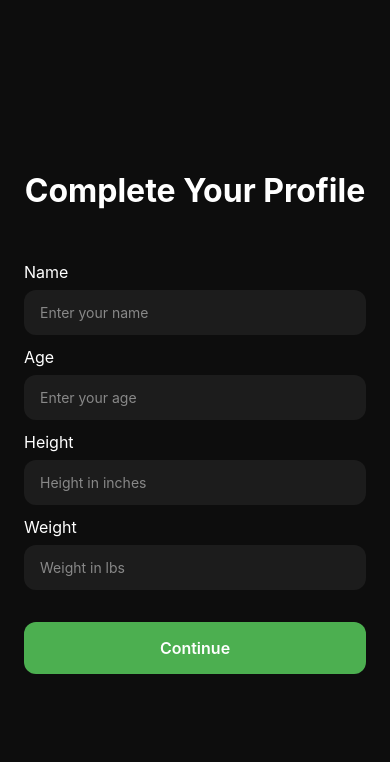
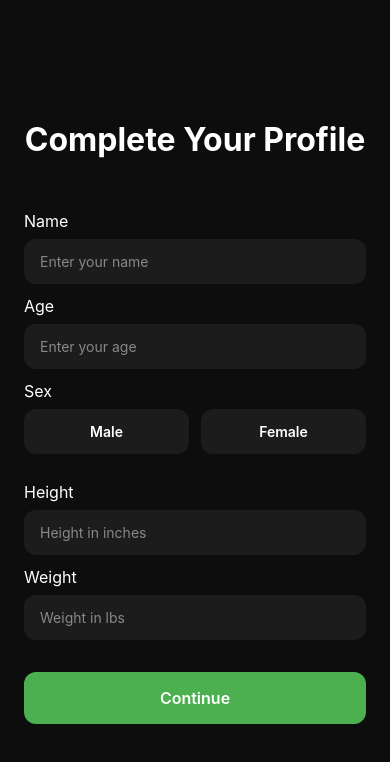
Before and after one commit to DAngelo345/FitnessApp, a React Native app: screen / in a window 390 px wide. Shown: the top 762 px of the page. Built offline with nearby package versions, Linux system fonts and the light colour scheme.

Commit message:
Add profile setup validation

```diff
--- a/src/screens/ProfileSetupScreen.tsx
+++ b/src/screens/ProfileSetupScreen.tsx
@@ -5,18 +5,26 @@ import {
   TextInput,
   TouchableOpacity,
   StyleSheet,
+  Alert,
 } from 'react-native';
 
 export default function ProfileSetupScreen() {
   const [name, setName] = useState('');
   const [age, setAge] = useState('');
+  const [sex, setSex] = useState('');
   const [height, setHeight] = useState('');
   const [weight, setWeight] = useState('');
 
 const handleContinue = () => {
+  if (!name || !age || !sex || !height || !weight) {
+    Alert.alert('Please fill out all fields');
+    return;
+  }
+
   console.log({
     name,
     age,
+    sex,
     height,
     weight,
   });
@@ -45,6 +53,29 @@ export default function ProfileSetupScreen() {
         keyboardType="numeric"
       />
 
+      <Text style={styles.label}>Sex</Text>
+      <View style={styles.sexContainer}>
+        <TouchableOpacity
+          style={[
+            styles.sexButton,
+            sex === 'Male' && styles.selectedSexButton,
+          ]}
+          onPress={() => setSex('Male')}
+        >
+          <Text style={styles.sexButtonText}>Male</Text>
+        </TouchableOpacity>
+
+        <TouchableOpacity
+          style={[
+            styles.sexButton,
+            sex === 'Female' && styles.selectedSexButton,
+          ]}
+          onPress={() => setSex('Female')}
+        >
+          <Text style={styles.sexButtonText}>Female</Text>
+        </TouchableOpacity>
+      </View>
+
       <Text style={styles.label}>Height</Text>
       <TextInput
         style={styles.input}
@@ -65,10 +96,7 @@ export default function ProfileSetupScreen() {
         keyboardType="numeric"
       />
 
-      <TouchableOpacity
-        style={styles.button}
-        onPress={handleContinue}
-      >
+      <TouchableOpacity style={styles.button} onPress={handleContinue}>
         <Text style={styles.buttonText}>Continue</Text>
       </TouchableOpacity>
     </View>
@@ -102,6 +130,25 @@ const styles = StyleSheet.create({
     paddingHorizontal: 16,
     paddingVertical: 14,
   },
+  sexContainer: {
+    flexDirection: 'row',
+    gap: 12,
+    marginBottom: 16,
+  },
+  sexButton: {
+    flex: 1,
+    backgroundColor: '#1C1C1C',
+    paddingVertical: 14,
+    borderRadius: 12,
+    alignItems: 'center',
+  },
+  selectedSexButton: {
+    backgroundColor: '#4CAF50',
+  },
+  sexButtonText: {
+    color: '#FFFFFF',
+    fontWeight: '600',
+  },
   button: {
     backgroundColor: '#4CAF50',
     borderRadius: 12,
```
Lines whose indentation alone changed are shown as unchanged.
